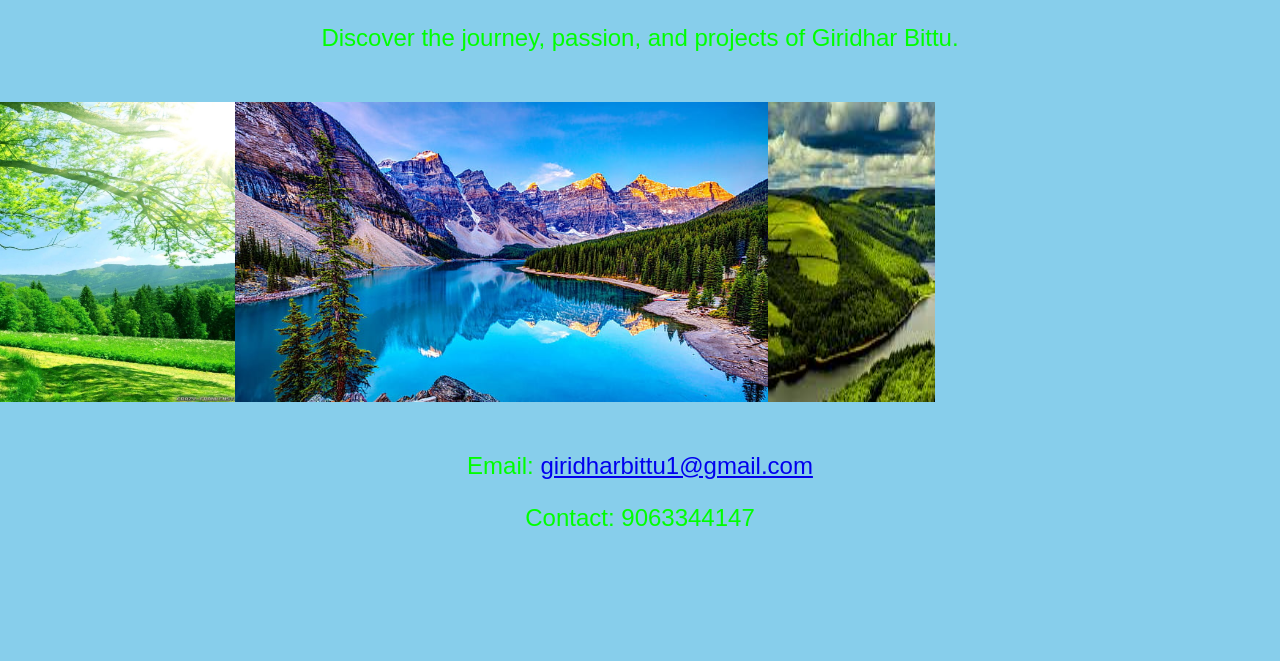
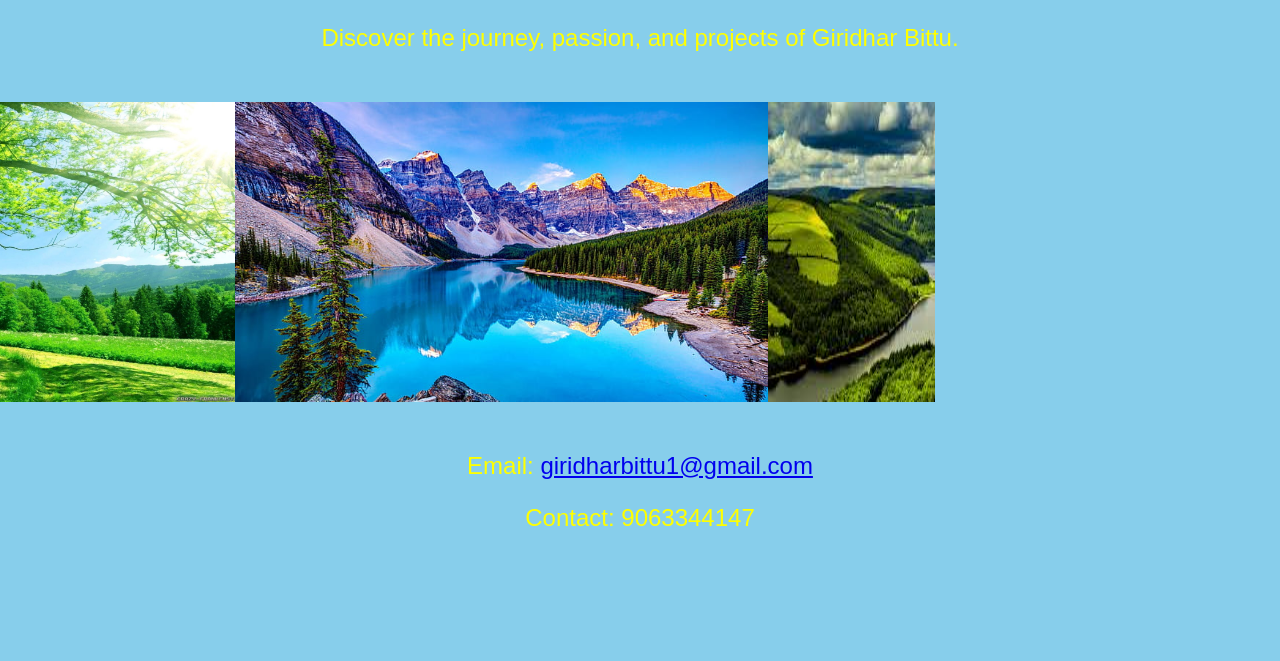
Before and after one commit to Giridharvanamamala04/GIRIDHAR, a plain HTML site: page index.html in a window 1280 px wide. Shown: the part 139-800 px from the top of the page. Drawn offline with Linux system fonts and the light colour scheme.

Commit message:
Update index.html

```diff
--- a/index.html
+++ b/index.html
@@ -11,7 +11,7 @@
             margin: 0;
             font-family: Arial, Helvetica, sans-serif;
             background-color: #87CEEB;
-            color: #00FF00;
+            color: #FFFF00;
         }
         .container {
             padding: 50px;
```
